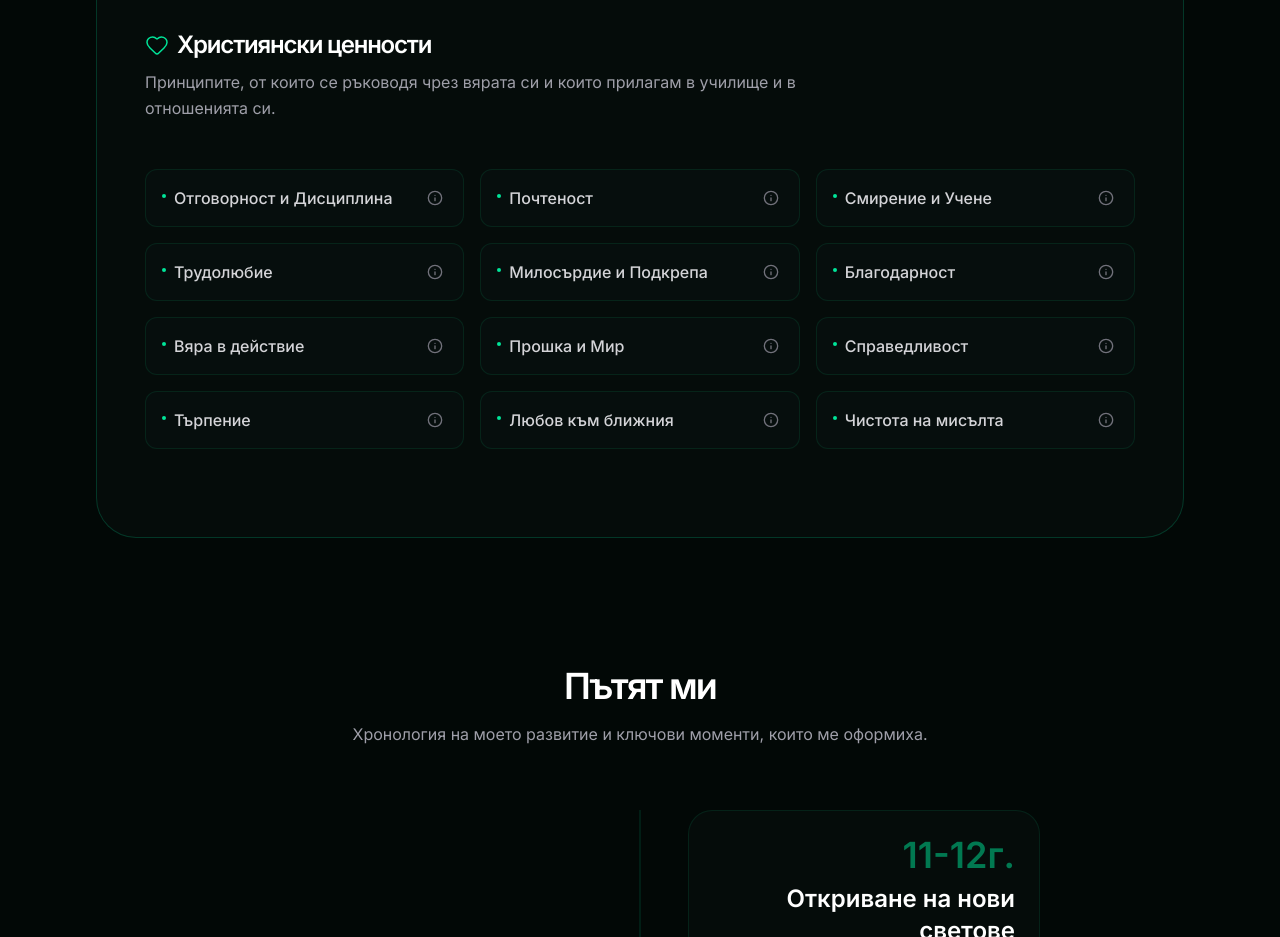
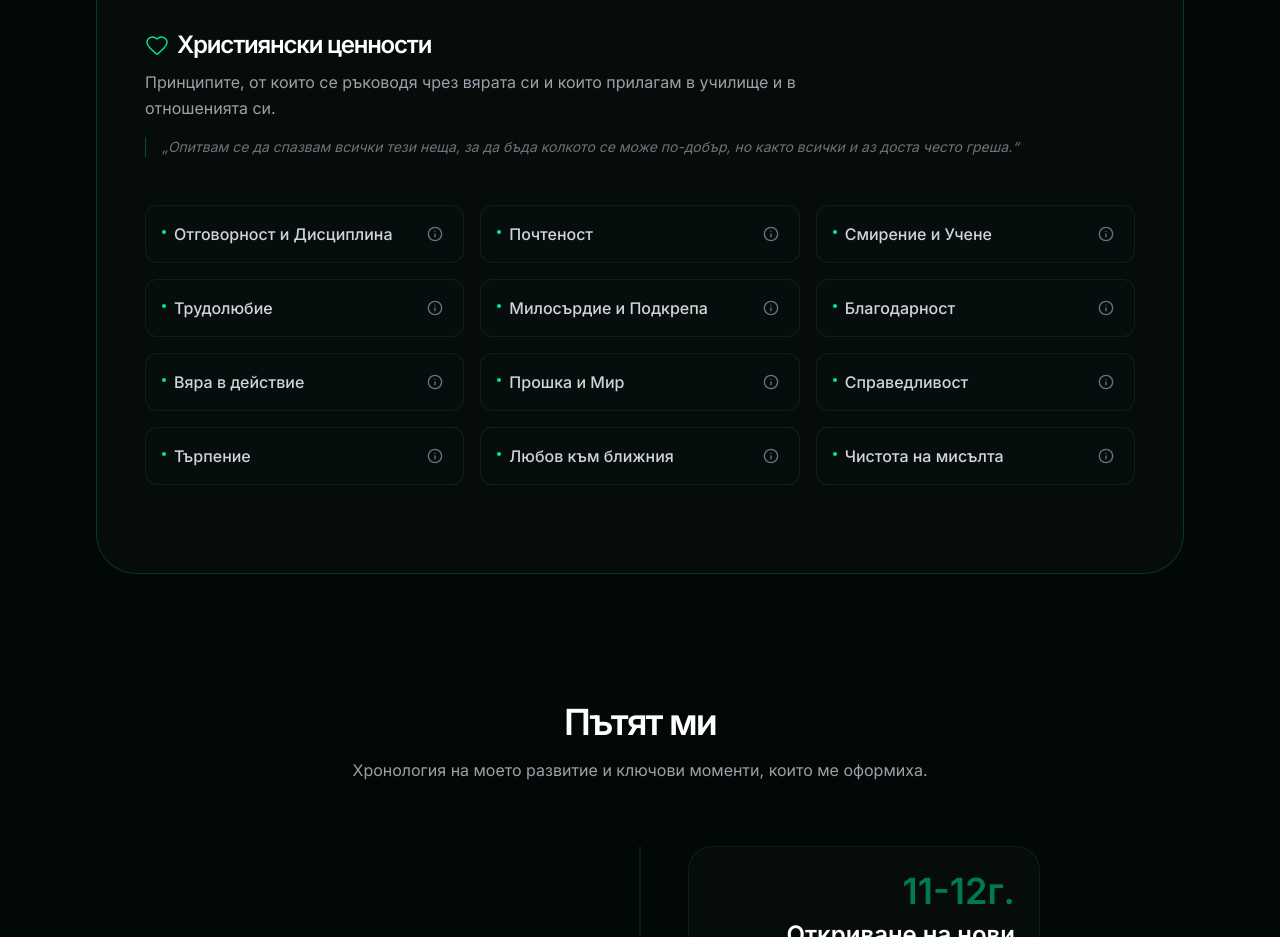
Before and after one commit to PresianKisiov/-, a React (Vite) app: page / in a window 1280 px wide. Shown: the part 2520-3457 px from the top of the page. Built offline with nearby package versions, Linux system fonts and the light colour scheme.

Commit message:
feat: Add personal values statement on home
Includes a direct quote and contextualizes the "Christian values" section with a personal reflection and guiding principles.

```diff
--- a/src/pages/Home.tsx
+++ b/src/pages/Home.tsx
@@ -542,6 +542,9 @@ export default function Home() {
                 <p className="text-zinc-400 text-xs sm:text-base max-w-2xl leading-relaxed">
                   Принципите, от които се ръководя чрез вярата си и които прилагам в училище и в отношенията си.
                 </p>
+                <p className="mt-4 text-zinc-500 text-xs sm:text-sm italic border-l border-brand/30 pl-4">
+                  „Опитвам се да спазвам всички тези неща, за да бъда колкото се може по-добър, но както всички и аз доста често греша.“
+                </p>
               </div>
               <div className="grid grid-cols-1 sm:grid-cols-2 lg:grid-cols-3 gap-3 sm:gap-4 mb-4 sm:mb-10">
                 {christianValues.map((val, idx) => {
```
